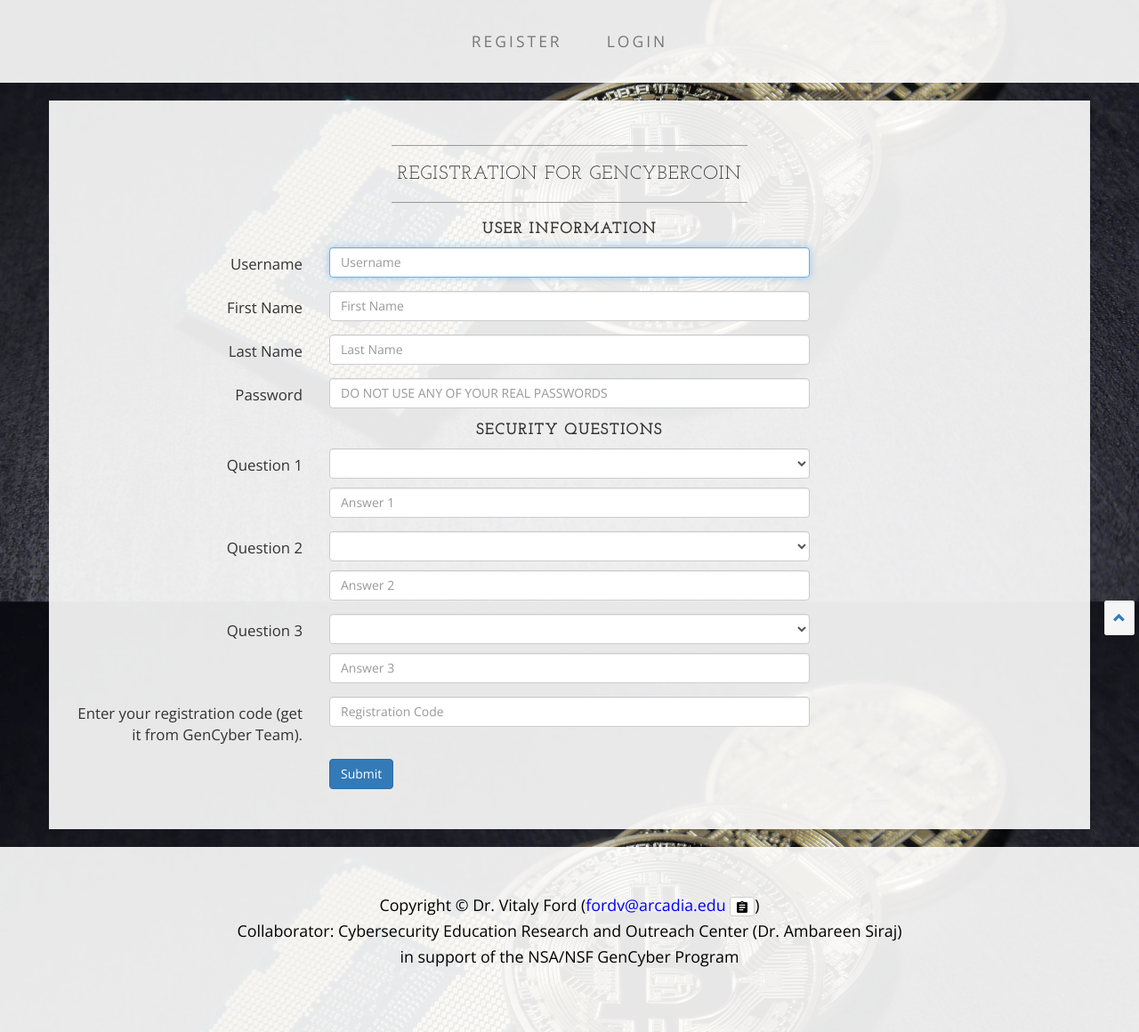
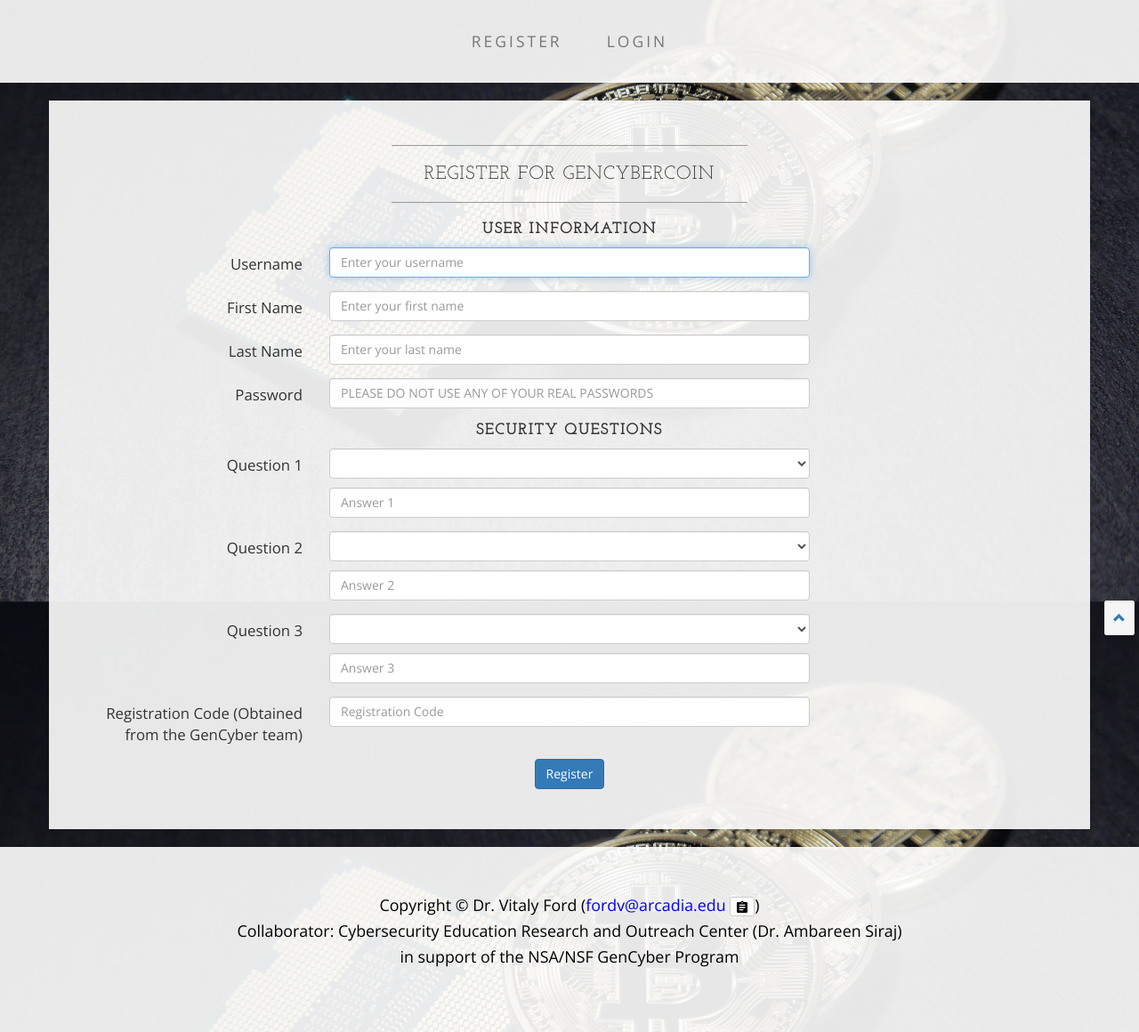
Before and after one commit to vitalyford/gencybercoin, a Django app: page /register/ in a window 1280 px wide. Shown: the part 177-1337 px from the top of the page at 89% size. Run offline with Django 3.2, Linux system fonts and the light colour scheme; lists and menus that the app fills with data are empty; some libraries are stand-ins or nearby versions.

Commit message:
Update wording on register page, calibrated register button to center

```diff
--- a/cryptocoin/user/templates/user/register.html
+++ b/cryptocoin/user/templates/user/register.html
@@ -5,7 +5,7 @@
     <div class="box">
         <div class="col-lg-12">
             <hr>
-            <h2 class="intro-text text-center">Registration for GenCyberCoin</h2>
+            <h2 class="intro-text text-center">Register for GenCyberCoin</h2>
             <hr>
             {% if messages %}
               {% for message in messages %}
@@ -21,25 +21,25 @@
               <div class="form-group">
                 <label for="iU" class="col-sm-3 control-label">Username</label>
                 <div class="col-sm-6">
-                  <input type="text" class="form-control" id="iU" name="inputUsername" placeholder="Username" maxlength="90" value="{% if username %}{{ username }}{% endif %}" required autofocus>
+                  <input type="text" class="form-control" id="iU" name="inputUsername" placeholder="Enter your username" maxlength="90" value="{% if username %}{{ username }}{% endif %}" required autofocus>
                 </div>
               </div>
               <div class="form-group">
                 <label for="iF" class="col-sm-3 control-label">First Name</label>
                 <div class="col-sm-6">
-                  <input type="text" class="form-control" id="iF" name="inputFirstname" placeholder="First Name" maxlength="90" value="{% if first_name %}{{ first_name }}{% endif %}" required>
+                  <input type="text" class="form-control" id="iF" name="inputFirstname" placeholder="Enter your first name" maxlength="90" value="{% if first_name %}{{ first_name }}{% endif %}" required>
                 </div>
               </div>
               <div class="form-group">
                 <label for="iL" class="col-sm-3 control-label">Last Name</label>
                 <div class="col-sm-6">
-                  <input type="text" class="form-control" id="iL" name="inputLastname" placeholder="Last Name" maxlength="90" value="{% if last_name %}{{ last_name }}{% endif %}" required>
+                  <input type="text" class="form-control" id="iL" name="inputLastname" placeholder="Enter your last name" maxlength="90" value="{% if last_name %}{{ last_name }}{% endif %}" required>
                 </div>
               </div>
               <div class="form-group">
                 <label for="iP" class="col-sm-3 control-label">Password</label>
                 <div class="col-sm-6">
-                  <input type="password" class="form-control" id="iP" name="inputPassword" placeholder="DO NOT USE ANY OF YOUR REAL PASSWORDS" maxlength="90" value="{% if password %}{{ password }}{% endif %}" required>
+                  <input type="password" class="form-control" id="iP" name="inputPassword" placeholder="PLEASE DO NOT USE ANY OF YOUR REAL PASSWORDS" maxlength="90" value="{% if password %}{{ password }}{% endif %}" required>
                 </div>
               </div>
 
@@ -63,14 +63,14 @@
               {% endfor %}
 
               <div class="form-group">
-                <label for="iCode" class="col-sm-3 control-label">Enter your registration code (get it from GenCyber Team).</label>
+                <label for="iCode" class="col-sm-3 control-label">Registration Code (Obtained from the GenCyber team)</label>
                 <div class="col-sm-6">
                   <input type="text" class="form-control" id="iCode" name="inputCode" placeholder="Registration Code" maxlength="90" value="{% if code %}{{ code }}{% endif %}" required>
                 </div>
               </div>
               <div class="form-group">
-                <div class="col-sm-offset-3 col-sm-6">
-                  <button type="submit" class="btn btn-primary" name="submit">Submit</button>
+                <div class="col-sm-12 text-center">
+                  <button type="submit" class="btn btn-primary" name="submit">Register</button>
                 </div>
               </div>
             </form>
```
